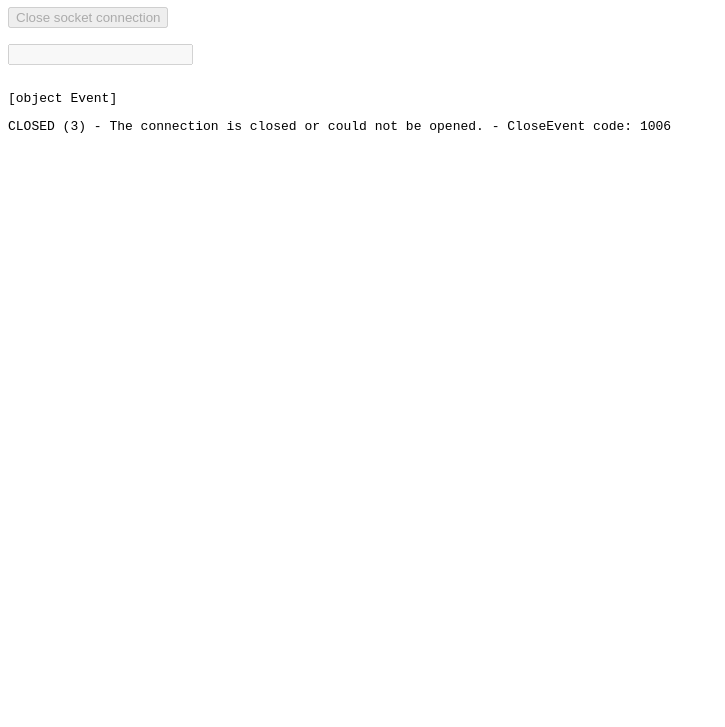
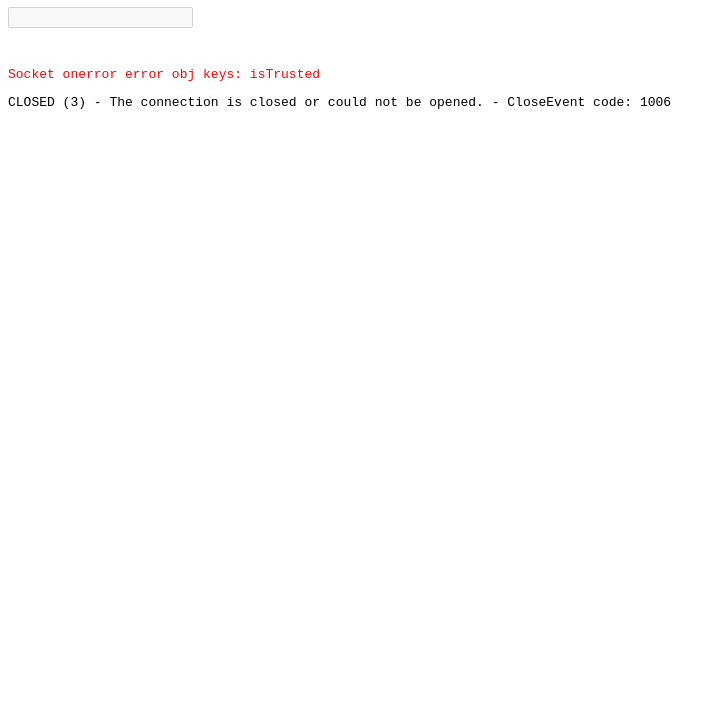
Before and after one commit to andyygit/websocket, a website: page index.html in a window 1280 px wide. Shown: the part 73-800 px from the top of the page, without its empty margins (0-725 px from the left). Drawn offline with Linux system fonts and the light colour scheme.

Commit message:
Add files via upload

```diff
--- a/index.html
+++ b/index.html
@@ -6,6 +6,9 @@
     <meta name="viewport" content="width=device-width, initial-scale=1.0" />
     <title>WebSocket Client</title>
     <style>
+      * {
+        box-sizing: border-box;
+      }
       h1 {
         color: green;
       }
@@ -13,7 +16,7 @@
       #output {
         height: 30em;
         overflow: auto;
-        margin-top: 1em;
+        margin: 2em 0;
       }
 
       .input-block {
@@ -28,11 +31,11 @@
 
   <body>
     <h1>WebSocketStream Test</h1>
-    <button id="close" onclick="closeSocket()" disabled>Close socket connection</button>
     <div class="input-block">
-      <input type="text" id="messageInput" />
+      <input type="text" id="messageInput" placeholder="send message" />
     </div>
     <pre id="output"></pre>
+    <button id="close" onclick="closeSocket()" disabled hidden>Close socket connection</button>
 
     <script>
       //globals
@@ -53,13 +56,14 @@
       ];
 
       //methods
-      const writeToScreen = (message) => {
+      const writeToScreen = (message, isError = false) => {
         if (output.childElementCount == 40) {
           while (output.lastElementChild) {
             output.lastElementChild.remove();
           }
         }
         const pElem = document.createElement('p');
+        pElem.style.color = isError == true ? 'red' : '';
         pElem.textContent = `${message}`;
         output.appendChild(pElem);
         output.scrollTop = output.scrollHeight;
@@ -78,21 +82,23 @@
         }
       });
 
-      socket.addEventListener('open', (event) => {
+      socket.onopen = (event) => {
         writeToScreen(`${states[socket.readyState]}`);
         closeBtn.disabled = false;
-      });
-      socket.addEventListener('close', (event) => {
+        closeBtn.removeAttribute('hidden');
+      };
+      socket.onclose = (event) => {
         writeToScreen(`${states[socket.readyState]} - CloseEvent code: ${event.code}`);
         closeBtn.disabled = true;
         messageInput.disabled = true;
-      });
-      socket.addEventListener('message', (event) => {
+        messageInput.removeAttribute('placeholder');
+      };
+      socket.onmessage = (event) => {
         writeToScreen(`Message from server: ${event.data}`);
-      });
-      socket.addEventListener('error', (error) => {
-        writeToScreen(`${error}`);
-      });
+      };
+      socket.onerror = (error) => {
+        writeToScreen(`Socket onerror error obj keys: ${Object.keys(error)}`, true);
+      };
     </script>
   </body>
 </html>
--- a/index.mjs
+++ b/index.mjs
@@ -30,7 +30,7 @@ httpServer.on('upgrade', (req, socket, head) => {
   socket.on('error', onSocketPreError);
 
   //perform auth
-  if (!!req.headers['BadAuth']) {
+  if (!req.headers.authorization) {
     socket.write('HTTP/1.1 401 Unauthorized zzzzzzzzzzzz\r\n\r\n');
     socket.destroy();
     return;
```
